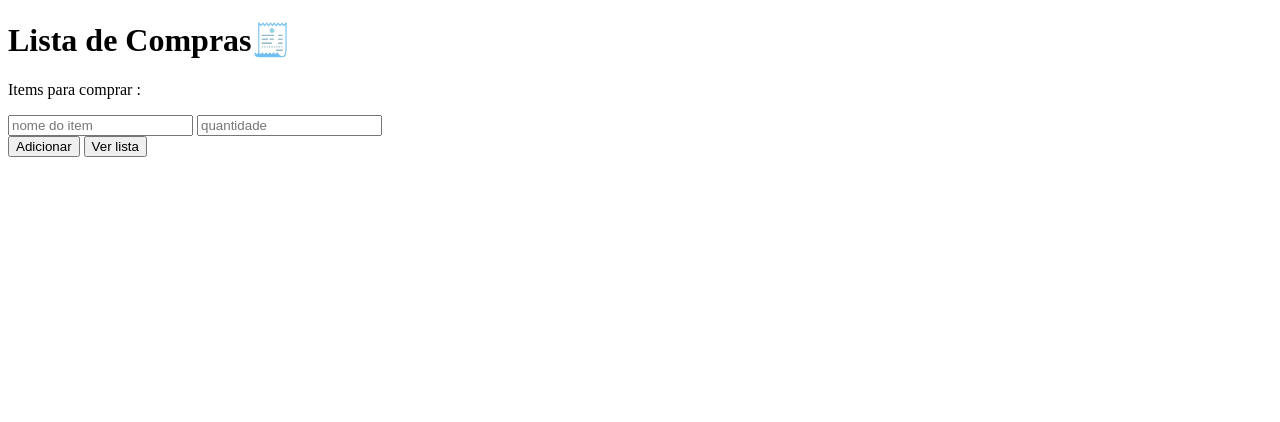
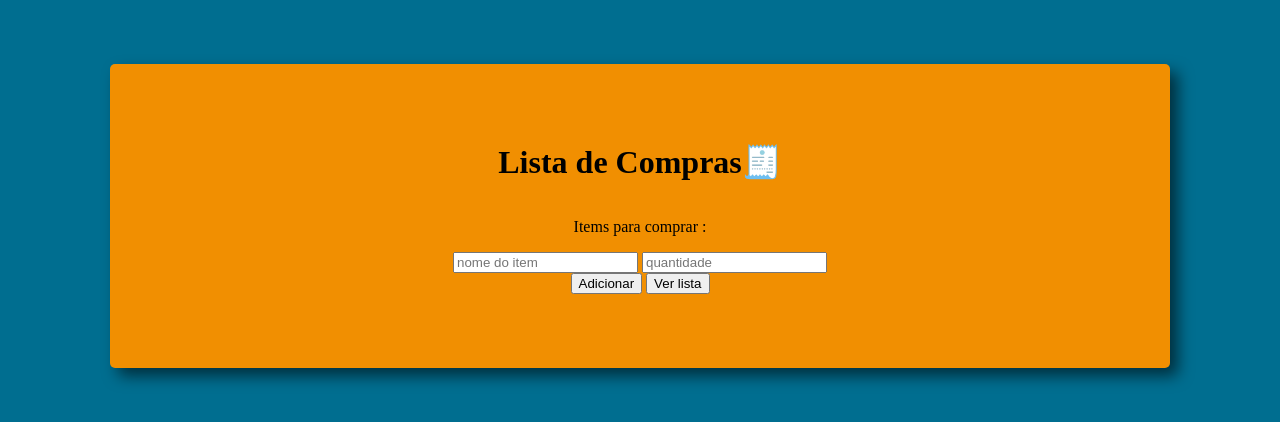
Before and after one commit to CamposCodes/Lista-de-Compras, a plain HTML site: page index.html in a window 1280 px wide. Drawn offline with Linux system fonts and the light colour scheme.

Commit message:
estiliza div all

```diff
--- a/style.css
+++ b/style.css
@@ -2,3 +2,19 @@
     font-family: fontX;
     src: url(./font/x.ttf);
 }
+body{
+    margin: 5%;
+    background-color:#006E90;
+}
+.all{
+    background-color: #F18F01;
+    display: flex;
+    flex-direction: column;
+    align-items: center;
+    margin: 4%;
+    height: auto;
+    padding: 5%;
+    justify-content: center;
+    box-shadow: 8px 8px 15px rgba(0, 0, 0, 0.57);
+    border-radius: 5px;
+}
```
Also changed, not shown: index.html (+0 -2 lines).
